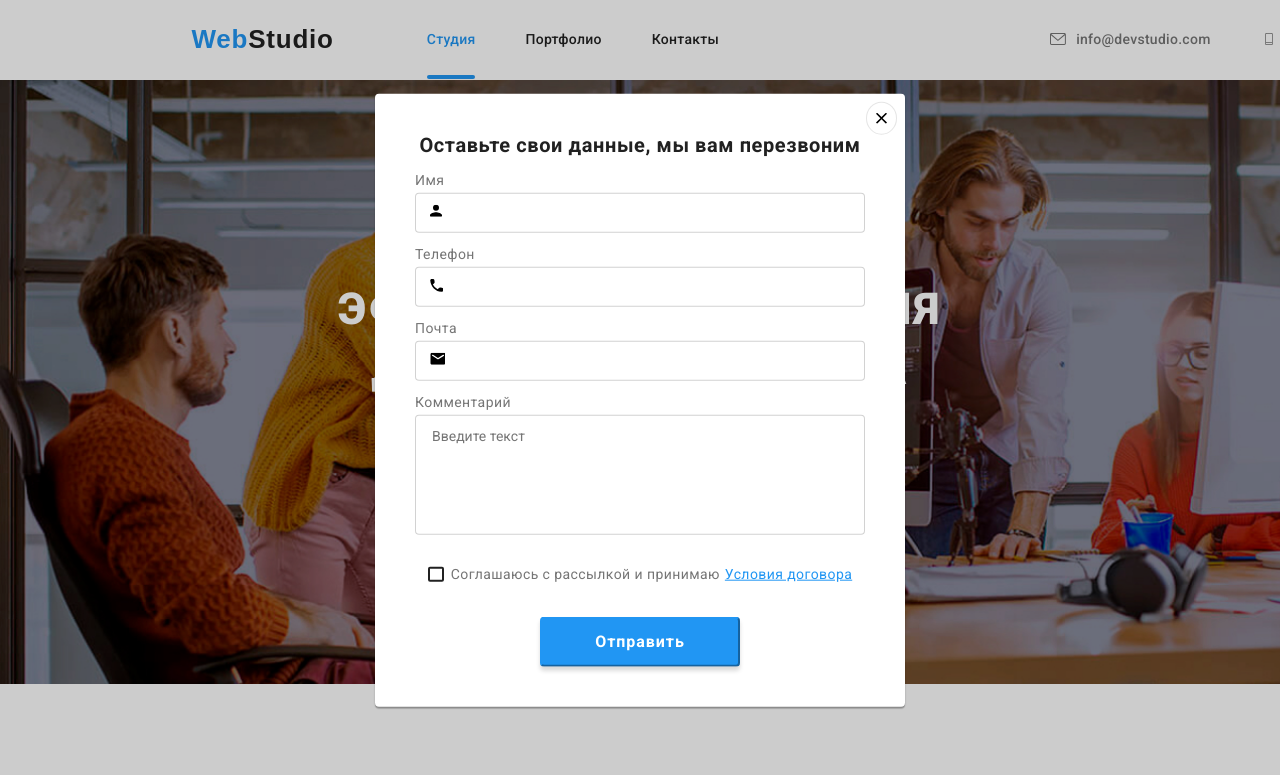
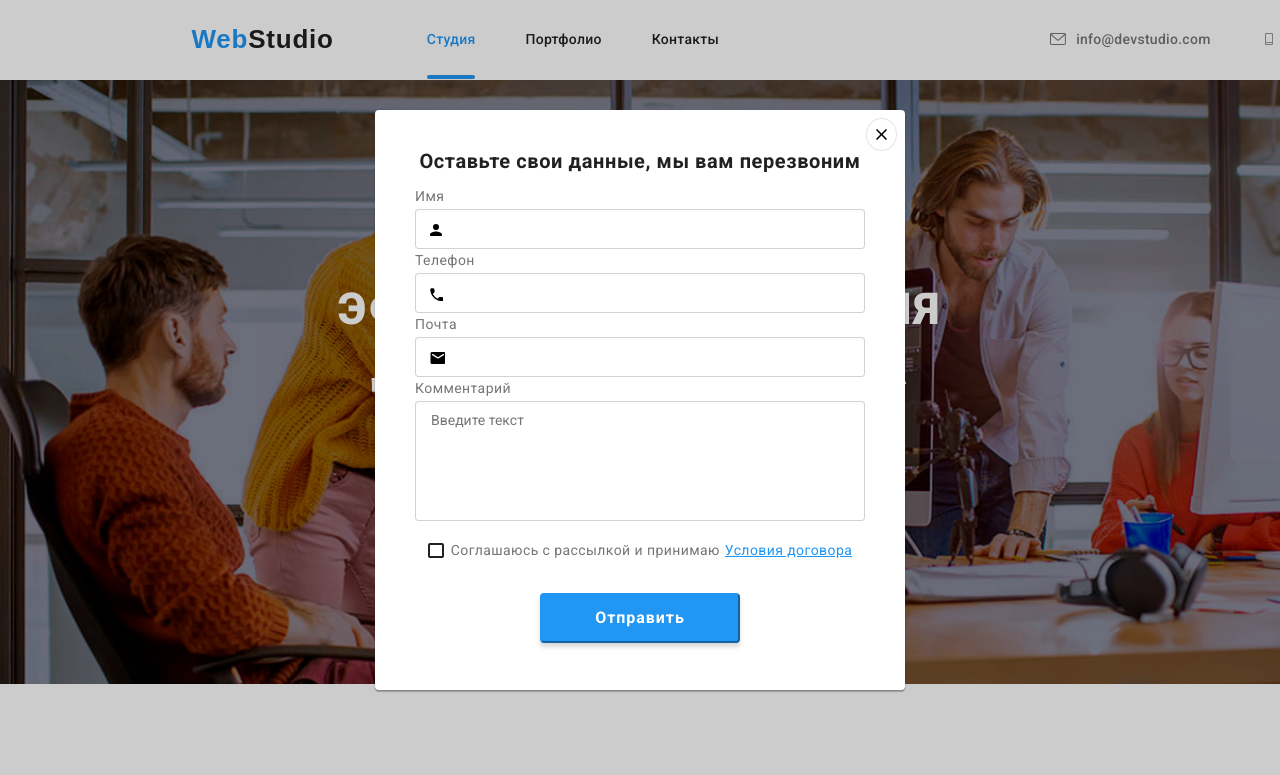
Before and after one commit to Am4rel/goit-markup-hw-07, a plain HTML site: page index.html in a window 1280 px wide. Both pictures are taken after a click on the button "Заказать услугу". Shown: the top 775 px of the page. Drawn offline with nearby package versions, Linux system fonts and the light colour scheme; a web font is replaced by a local one.

Commit message:
Fixes modal forms

```diff
--- a/index.html
+++ b/index.html
@@ -470,8 +470,7 @@
               <use href="./images/symbol-defs.svg#icon_name"></use>
             </svg>
           </label>
-        </form>
-        <form class="modal-form field">
+
           <label class="modal-form-label">
             Телефон
             <input type="tel" name="modal-tel" class="form-field" />
@@ -479,8 +478,7 @@
               <use href="./images/symbol-defs.svg#icon_tel"></use>
             </svg>
           </label>
-        </form>
-        <form class="modal-form field">
+
           <label class="modal-form-label">
             Почта
             <input type="email" name="modal-mail" class="form-field" />
@@ -488,13 +486,12 @@
               <use href="./images/symbol-defs.svg#icon_mail"></use>
             </svg>
           </label>
-        </form>
-        <form class="modal-form area">
+
           <label class="modal-form-label">
             Комментарий
             <textarea
               name="modal-mail"
-              rows="3"
+              rows="15"
               placeholder="Введите текст"
               class="form-field"
             ></textarea>
@@ -513,7 +510,7 @@
             <a href="" class="link modal-link">Условия договора</a>
           </label>
         </form>
-        <button type="submit" class="button" data-modal-close>Отправить</button>
+        <button type="submit" class="button">Отправить</button>
 
         <button type="button" class="close-modal" data-modal-close>
           <img src="./images/close.svg" alt="Закрыть окно" />
--- a/sass/components/_modal.scss
+++ b/sass/components/_modal.scss
@@ -10,8 +10,8 @@
 
   overflow: auto;
 
-  min-width: 530px;
-  min-height: 580px;
+  width: 530px;
+  height: 580px;
 
   background-color: $white-color;
 
@@ -66,7 +66,6 @@
 }
 
 .modal-form {
-  position: relative;
   width: 100%;
 
   padding-left: 40px;
@@ -86,6 +85,8 @@
   width: 100%;
   height: 40px;
 
+  resize: none;
+
   padding-left: 42px;
   padding-right: 42px;
 
@@ -98,6 +99,15 @@
     border: 1px solid #2196f3;
     border-radius: 4px;
     outline: 0;
+  }
+
+  &:last-child {
+    height: 120px;
+
+    padding-left: 15px;
+    padding-right: 15px;
+    padding-top: 10px;
+    padding-bottom: 10px;
   }
 }
 
@@ -119,6 +129,7 @@
 }
 
 .modal-form-label {
+  position: relative;
   font-size: 14px;
   line-height: 1.71;
 
@@ -138,7 +149,7 @@
 .modal-form-svg {
   position: absolute;
 
-  left: 55px;
+  left: 15px;
   top: 36px;
 
   transition: fill 250ms $bezier;
```
Also changed, not shown: CSS/main.css, CSS/main.min.css, 2 other files.
